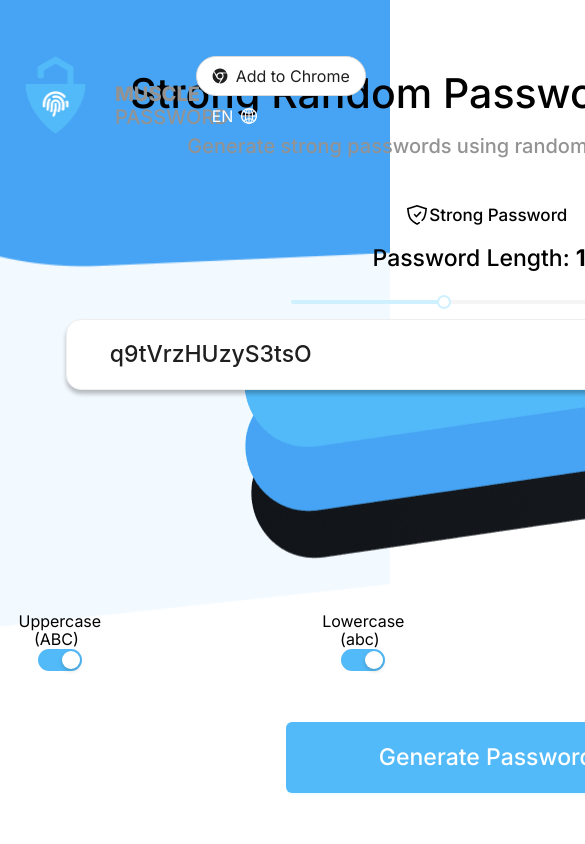
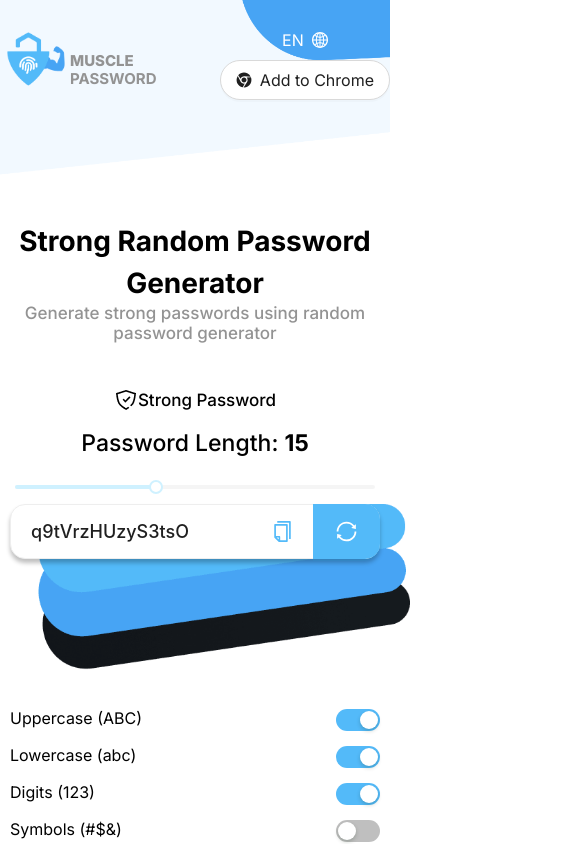
Before and after one commit to musclepassword/musclepassword, a Next.js app: page / in a window 390 px wide. Shown: the top 844 px of the page, 585 px wide, since content can reach past the window. Built offline with nearby package versions, Linux system fonts and the light colour scheme.

Commit message:
[feat] Mobile style design completed

```diff
--- a/src/styles/globals.scss
+++ b/src/styles/globals.scss
@@ -9,14 +9,14 @@
 h1 {
     padding-top: 19px;
     font-size: 20px;
-    font-weight: 500;
+    font-weight: bold !important;
     color: #939393;
     margin-bottom: 0 !important;
 }
 
 h2 {
     font-size: 41px;
-    font-weight: bold;
+    font-weight: bold !important;
     line-height: 2.05;
     margin-bottom: 0 !important;
 }
@@ -62,6 +62,7 @@ h6 {
 
 header {
     position: absolute;
+    left: 0;
     width: 100%;
     color: #fff;
     justify-content: space-between;
@@ -247,7 +248,7 @@ header {
         position: relative;
     }
 
-    h4{
+    h4 {
         color: #939393;
         padding-bottom: 27px;
     }
@@ -343,7 +344,162 @@ footer {
     }
 }
 
-.next-error-h1{
+.next-error-h1 {
     padding-top: 0 !important;
     color: #fff !important;
 }
+
+@media screen and (max-width: 768px) {
+    h1 {
+        font-size: 15px;
+    }
+
+    h2 {
+        font-size: 28px;
+        line-height: 1.5;
+    }
+
+    h3 {
+        font-size: 17px;
+    }
+
+    h4 {
+        font-size: 16px;
+    }
+
+    .container {
+        max-width: 100%;
+        padding: 0 10px;
+    }
+
+    header {
+        padding: 20px 0;
+
+        .logo {
+            max-width: 70px;
+        }
+
+        nav {
+            display: flex;
+            flex-direction: column-reverse;
+            color: #000;
+        }
+    }
+
+    .home-section {
+        padding: 50px 0;
+        text-align: center;
+        padding-top: 220px;
+        height: unset;
+        background-size: contain;
+
+        .article {
+            padding-top: 430px;
+        }
+    }
+
+    .generate-password {
+
+        .generate-button {
+            width: 100%;
+            height: 55px;
+            font-size: 18px;
+        }
+
+        .input-password {
+            width: 100%;
+            margin-bottom: 150px;
+
+            input {
+                width: 100%;
+                height: 55px;
+                font-size: 18px;
+                padding-left: 20px;
+
+            }
+        }
+
+        .input-bg {
+            width: 400px;
+            height: 190px;
+        }
+
+        .char-checkbox {
+            width: 100%;
+            display: grid;
+            justify-content: unset;
+            margin-bottom: 11px;
+
+            div {
+                display: flex;
+                justify-content: space-between;
+                margin-bottom: 15px;
+
+                &:not(:last-child) {
+                    margin-right: unset;
+                }
+
+            }
+        }
+
+        .input-range {
+            width: 100%;
+        }
+    }
+
+    .about-section {
+        height: auto;
+        padding: 50px 20px;
+        margin: 0;
+    }
+
+    .faq-section {
+        padding: 50px 20px;
+    }
+
+    .chrome-ext-section {
+        flex-direction: column;
+        height: auto;
+        padding: 50px 20px;
+        text-align: center;
+
+        figure {
+            margin-bottom: 120px;
+        }
+
+        .chrome-ext-logo {
+            left: -20px;
+        }
+    }
+
+    .black-button {
+        width: 100%;
+        height: 55px;
+        padding: 15px 0;
+    }
+
+    .contact-section {
+        height: auto;
+        padding: 50px 20px;
+
+        .circle {
+            position: absolute;
+            right: 0;
+            bottom: -71px;
+        }
+    }
+
+    footer {
+        height: auto;
+        padding: 30px 20px;
+        text-align: center;
+
+        .copyright {
+            flex-direction: column;
+        }
+
+        .container {
+            padding-top: 150px;
+        }
+    }
+}
```
